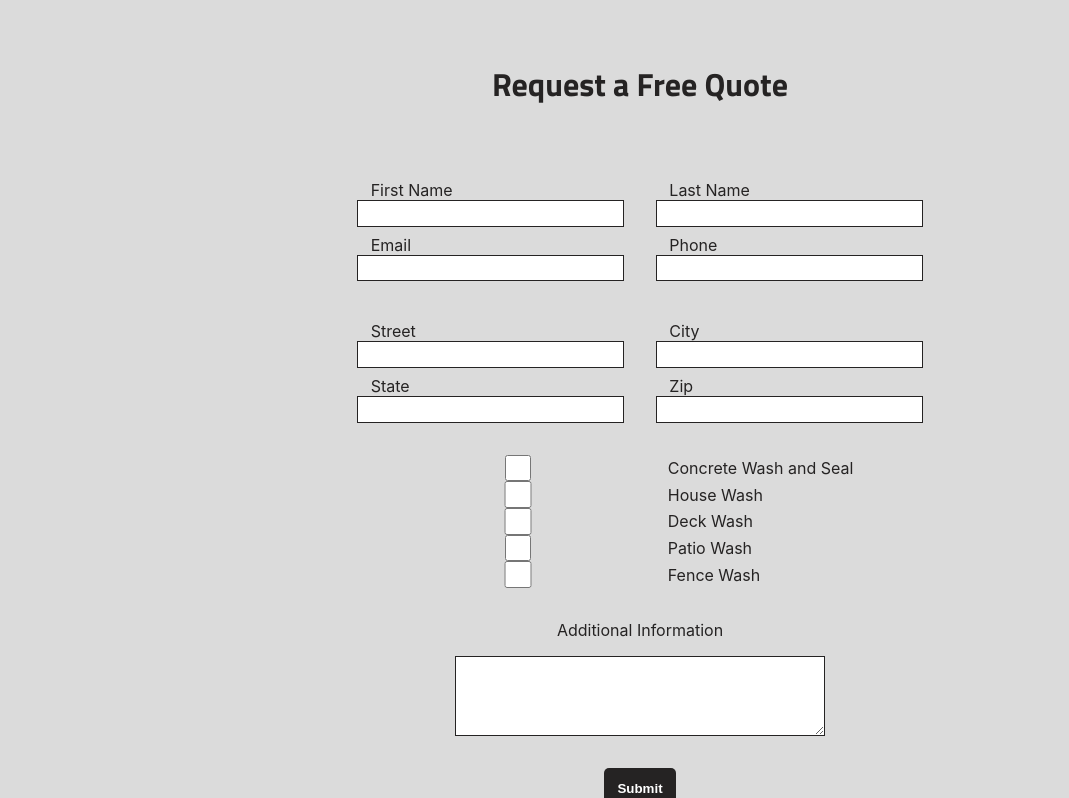
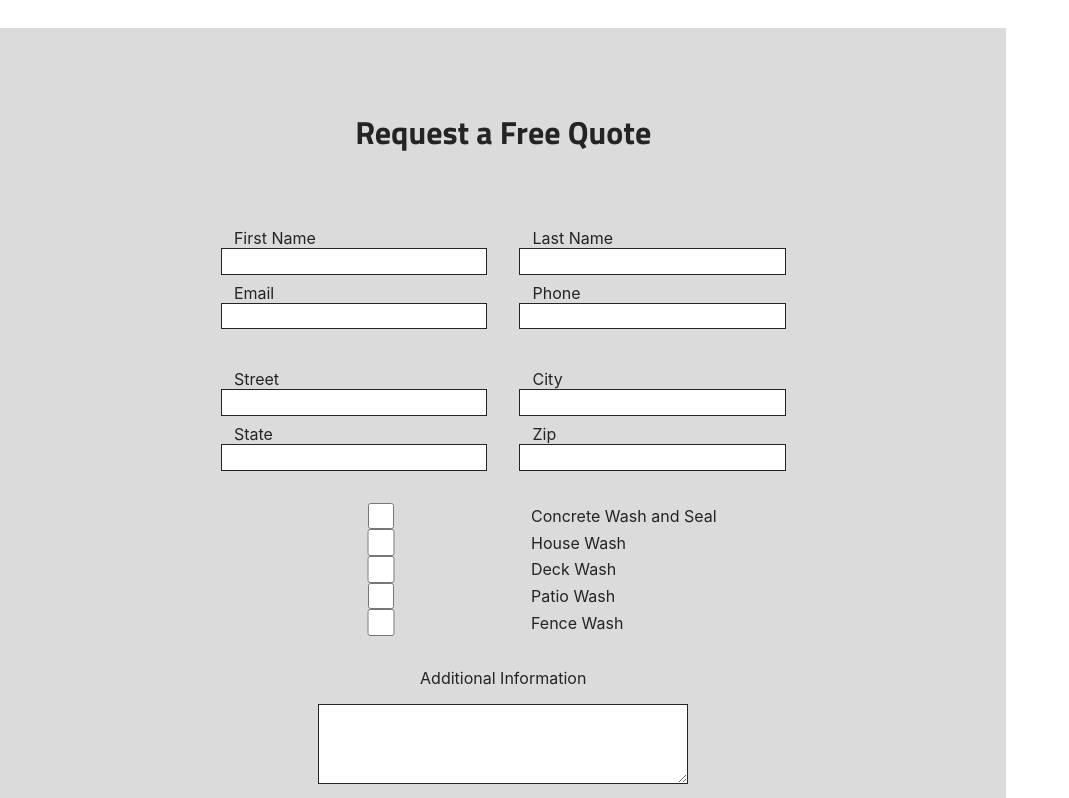
Before and after one commit to mark-zimmerman/Pressure-Wash, a React (Create React App) app: page / in a window 1280 px wide. Shown: the part 1288-2086 px from the top of the page, without its empty margins (0-1069 px from the left). Built offline with nearby package versions, Linux system fonts and the light colour scheme.

Commit message:
changed body to absolute positioning

```diff
--- a/src/App.css
+++ b/src/App.css
@@ -43,6 +43,9 @@
 .concrete-steps {
   margin: 5em 0;
   gap: 2em;
+}
+body {
+  position: absolute;
 }
 
 button, .services-quote-btn {
```
Also changed, not shown: 30 other files (tests, documents, lock files or other folders).
